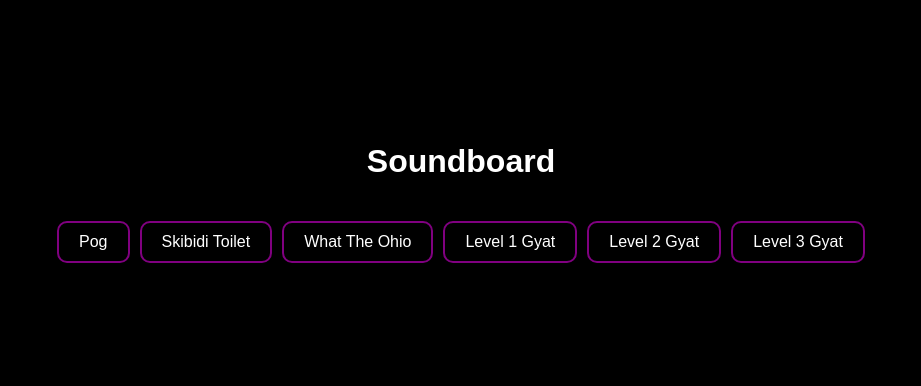
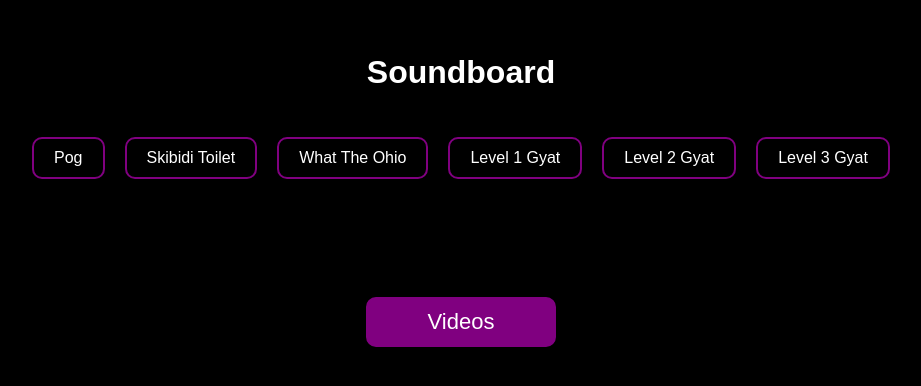
Before and after one commit to zu0t/gyatt, a plain HTML site: page soundboard.html in a window 1280 px wide. Shown: the part 208-594 px from the top of the page, without its empty margins (179-1100 px from the left). Drawn offline with Linux system fonts and the light colour scheme.

Commit message:
Update soundboard.html

```diff
--- a/soundboard.html
+++ b/soundboard.html
@@ -6,8 +6,8 @@
     <title>Cringe Soundboard</title>
     <style>
         body {
-            background-color: #000;
-            color: white;
+            background-color: #000; /* Černé pozadí */
+            color: white; /* Bílý text */
             font-family: Arial, sans-serif;
             display: flex;
             flex-direction: column;
@@ -26,7 +26,7 @@
             justify-content: center;
         }
         .button {
-            background-color: black;
+            background-color: rgb(0, 0, 0);
             color: white;
             border: 2px solid purple;
             padding: 10px 20px;
@@ -34,8 +34,20 @@
             cursor: pointer;
             text-decoration: none;
             font-size: 16px;
+            margin: 5px;
         }
-        .button:hover {
+        .back-button {
+            background-color: purple;
+            color: white;
+            border: 2px solid purple;
+            padding: 10px 60px;
+            border-radius: 10px;
+            cursor: pointer;
+            text-decoration: none;
+            font-size: 22px;
+            margin: 5px;
+        }
+        .button:hover, .back-button:hover {
             background-color: purple;
             color: black;
         }
@@ -69,6 +81,12 @@
         sound.play();
     }
 </script>
+<br>
+<br>
+<br>
+<br>
+<br><br>
 
+<a href="index.html" class="back-button">Videos</a>
 </body>
 </html>
```
